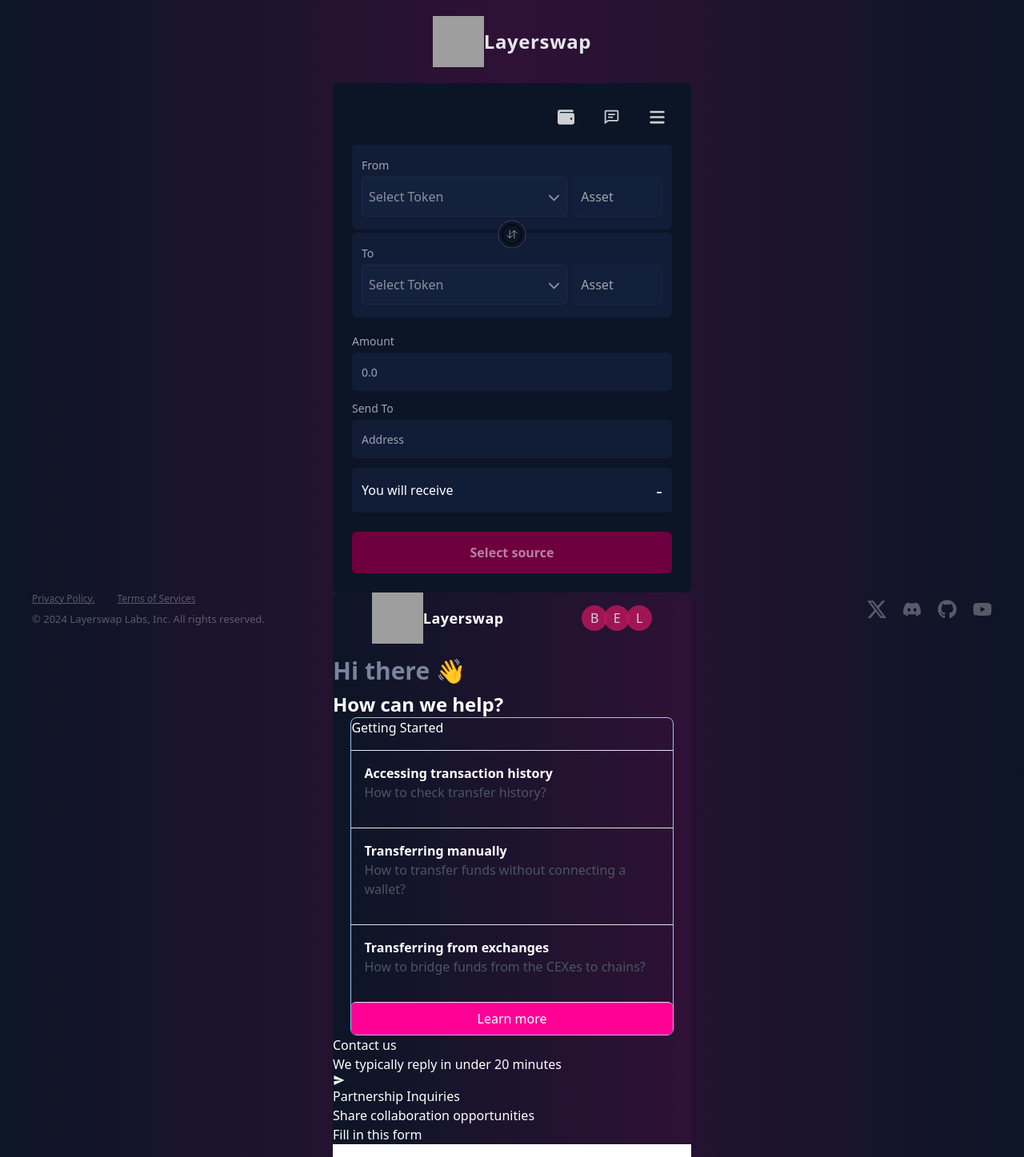
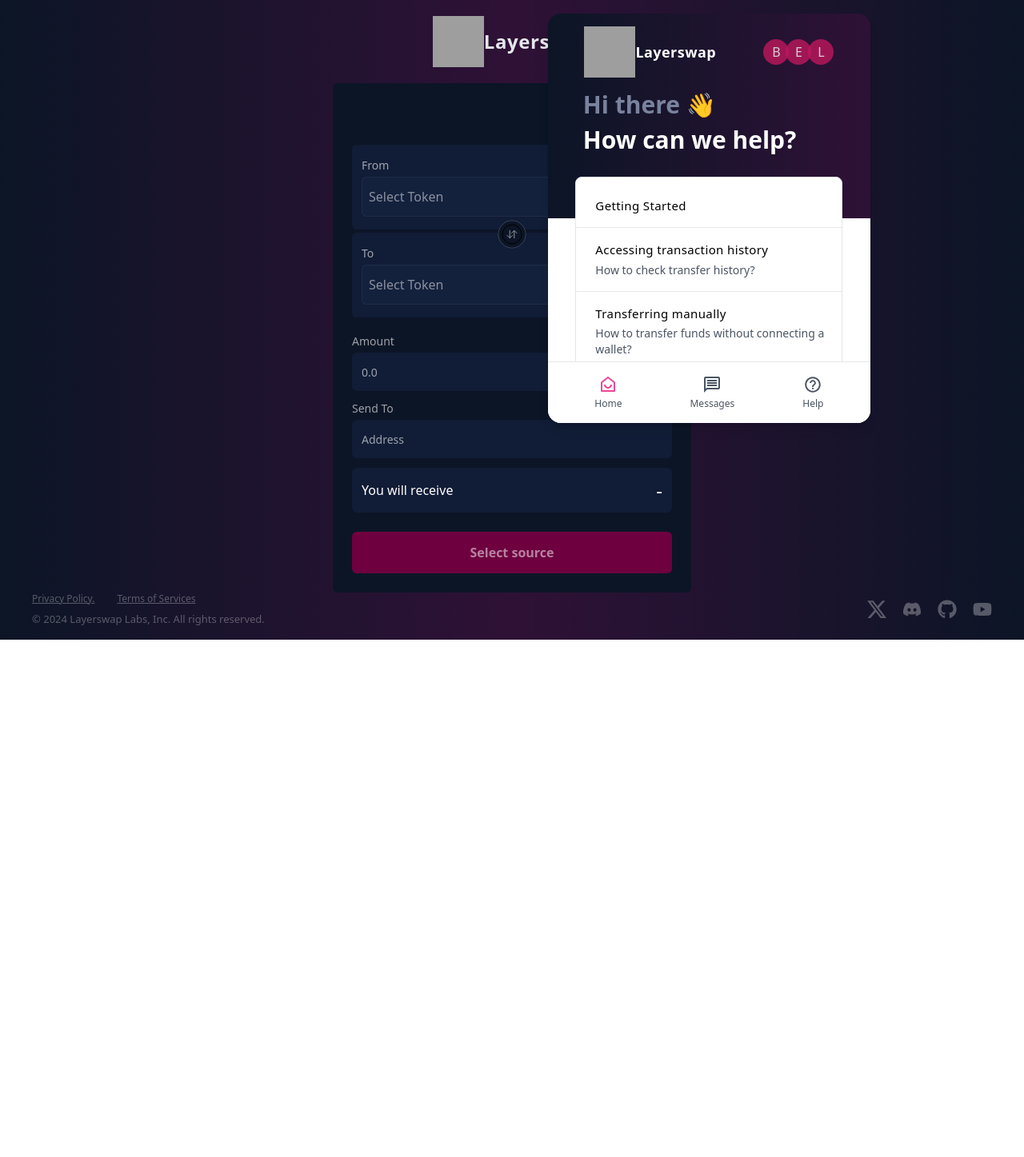
Before and after one commit to heyfey-dev/Layerswap, a Next.js app: page /subpage in a window 1280 px wide. Shown: the top 1447 px of the page at 80% size. After the commit the page ends 800 px from the top, so only its background shows below. Built offline with nearby package versions, Linux system fonts and the light colour scheme; grey boxes are pictures that could not be loaded.

Commit message:
done working on the helpchat model

```diff
--- a/app/components/HelpChatModal.jsx
+++ b/app/components/HelpChatModal.jsx
@@ -8,7 +8,17 @@
 
 const HelpChatModal = () => {
   return (
-    <div className="rounded-xl bg-gradient-to-r from-[#0c1526] to-[#2f1136] text-white h-screen flex flex-col">
+    <div className="mt-10 absolute -top-[20%] left-[60%] w-[90%] h-[32rem] flex flex-col overflow-hidden rounded-2xl shadow-lg">
+      {/* Gradient background */}
+      <div className="h-1/2 bg-gradient-to-r from-[#0c1526] to-[#2f1136]"></div>
+      {/* White background */}
+      <div className="h-1/2 bg-white"></div>
+
+      {/* Content container */}
+      <div className="absolute inset-0 text-white flex flex-col">
+        {/* Scrollable content container */}
+        <div className="flex-1 overflow-y-auto">
+          <div className="p-4">
             {/* Header */}
             <div className="flex justify-around items-center">
               <div className="flex items-center mb-4">
@@ -34,53 +44,85 @@
               </div>
             </div>
 
-      <div>
+            <div className="ml-7">
               <h1 className="text-3xl text-[#7a839e] font-bold mb-2">Hi there 👋</h1>
-        <h2 className="text-2xl font-semibold">How can we help?</h2>
+              <h2 className="text-3xl font-bold">How can we help?</h2>
             </div>
 
             {/* Help Topics */}
-      <div className="border border-blue-300 w-[90%] rounded-lg mx-auto">
-        <div className="space-y-4 divide-y divide-gray-200">
-            <h2>Getting Started</h2>
-          <div className="p-4">
-            <h3 className="font-semibold">Accessing transaction history</h3>
-            <p className="text-gray-600">How to check transfer history?</p>
+            <div className="bg-white border border-gray-200 shadow-sm mb-5 w-[90%] py-6 space-y-4 rounded-lg mx-auto mt-7">
+              <h2 className="text-[15px] text-black font-medium tracking-wide pl-6">
+                Getting Started
+              </h2>
+              <div className="w-full h-px bg-gray-200 my-4"></div>
+              <div className="space-y-1 pl-6">
+                <h3 className="text-[15px] text-black font-medium tracking-wide">
+                  Accessing transaction history
+                </h3>
+                <p className="text-gray-600 text-sm">
+                  How to check transfer history?
+                </p>
               </div>
-          <div className="p-4">
-            <h3 className="font-semibold">Transferring manually</h3>
-            <p className="text-gray-600">
+              <div className="w-full h-px bg-gray-200 my-4"></div>
+              <div className="space-y-1 pl-6">
+                <h3 className="text-[15px] text-black font-medium tracking-wide">
+                  Transferring manually
+                </h3>
+                <p className="text-gray-600 text-sm">
                   How to transfer funds without connecting a wallet?
                 </p>
               </div>
-          <div className="p-4">
-            <h3 className="font-semibold">Transferring from exchanges</h3>
-            <p className="text-gray-600">
+              <div className="w-full h-px bg-gray-200 my-4"></div>
+              <div className="space-y-1 pl-6">
+                <h3 className="text-[15px] text-black font-medium tracking-wide">
+                  Transferring from exchanges
+                </h3>
+                <p className="text-gray-600 text-sm">
                   How to bridge funds from the CEXes to chains?
                 </p>
               </div>
-          <button className="bg-[#ff0095] w-full py-2 px-4 rounded-md">Learn more</button>
+              <div className="flex justify-center w-full">
+                <button className="bg-[#ff0095] font-semibold w-[90%] py-2 px-4 rounded-md text-white mt-5">
+                  Learn more
+                </button>
               </div>
             </div>
 
             {/* contact us */}
+            <div className="bg-white border border-gray-200 shadow-sm w-[90%] px-4 py-3 space-y-4 rounded-lg mx-auto flex justify-between items-center mb-5">
               <div>
-        <div>
-          <h3>Contact us</h3>
-          <p>We typically reply in under 20 minutes</p>
+                <h3 className="text-[15px] text-black font-medium tracking-wide">
+                  Contact us
+                </h3>
+                <p className="text-gray-600 text-sm">
+                  We typically reply in under 20 minutes
+                </p>
               </div>
-        <IoMdSend />
+              <IoMdSend className="text-[#ff0095] text-lg" />
             </div>
 
             {/* partnership inquiries */}
-      <div>
-        <h3>Partnership Inquiries</h3>
-        <p>Share collaboration opportunities</p>
-        <button>Fill in this form</button>
+            <div className="bg-white border border-gray-200 shadow-sm w-[90%] py-2 space-y-4 rounded-lg mx-auto justify-between items-center mb-5">
+              <div className="pl-6">
+                <h3 className="text-[15px] text-black font-medium tracking-wide">
+                  Partnership Inquiries
+                </h3>
+                <p className="text-gray-600 text-sm">
+                  Share collaboration opportunities
+                </p>
+              </div>
+              <div className="flex justify-center w-full">
+                <button className="bg-[#ff0095] font-semibold w-[90%] py-2 px-4 rounded-md text-white">
+                  Fill in this form
+                </button>
+              </div>
+            </div>
+          </div>
         </div>
 
         {/* Bottom Navigation */}
-      <div className="bg-white text-gray-600 p-4 flex justify-around items-center">
+        <div className="bg-white w-full border-t border-gray-200">
+          <div className="text-gray-600 p-4 flex justify-around items-center">
             <button className="flex flex-col items-center">
               <RiHomeSmile2Line className="w-6 h-6 text-pink-500" />
               <span className="text-xs mt-1">Home</span>
@@ -95,6 +137,8 @@
             </button>
           </div>
         </div>
+      </div>
+    </div>
   );
 };
 
```
Lines whose indentation alone changed are shown as unchanged.
